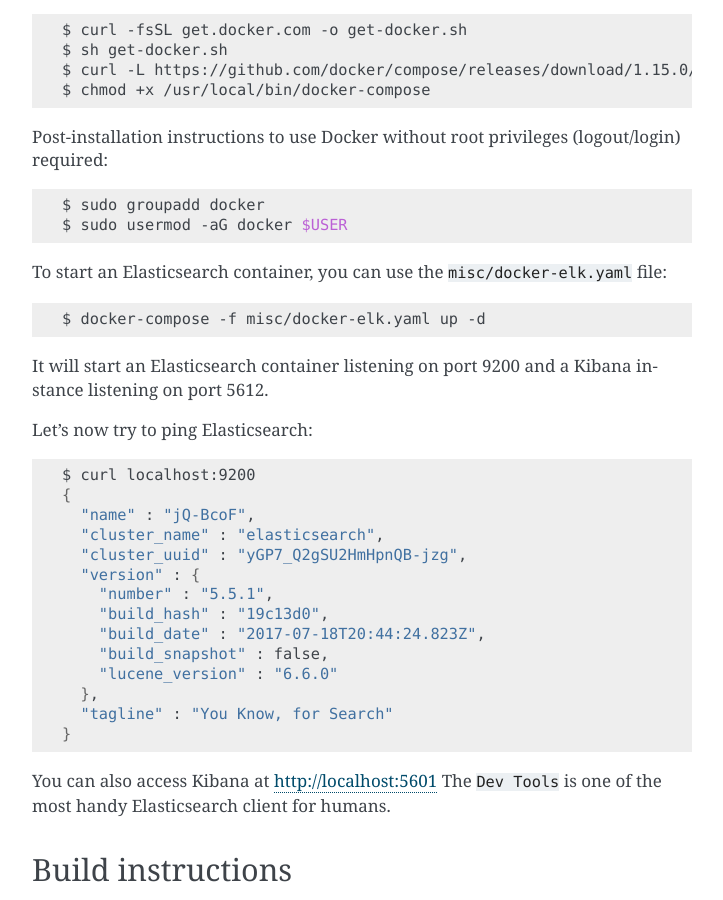
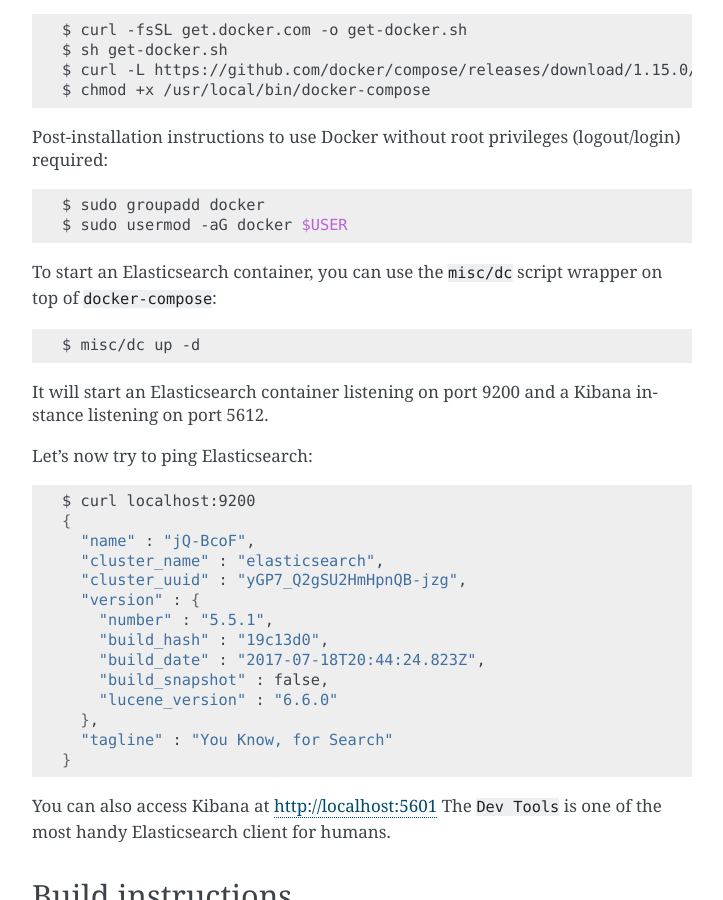
Before and after one commit to BlueBrain/hpcbench, a Sphinx documentation site: the page built from docs/index.rst, in a window 1280 px wide and 900 px high, scrolled down 3279 px. Shown: the whole window, without its empty margins (388-1111 px from the left). Built offline with Sphinx 7.4.7, drawn with Linux system fonts in a browser that asks for light colours.

Commit message:
New script on top of docker-compose
It removes the pain of typing: docker-compose -f ....yaml ...

```diff
--- a/docs/index.rst
+++ b/docs/index.rst
@@ -159,9 +159,9 @@
    $ sudo usermod -aG docker $USER
 
 To start an Elasticsearch container, you can use the
-``misc/docker-elk.yaml`` file::
+``misc/dc`` script wrapper on top of ``docker-compose``::
 
-   $ docker-compose -f misc/docker-elk.yaml up -d
+   $ misc/dc up -d
 
 It will start an Elasticsearch container listening on port 9200 and a Kibana
 instance listening on port 5612.
```
Also changed, not shown: 1 other file.
